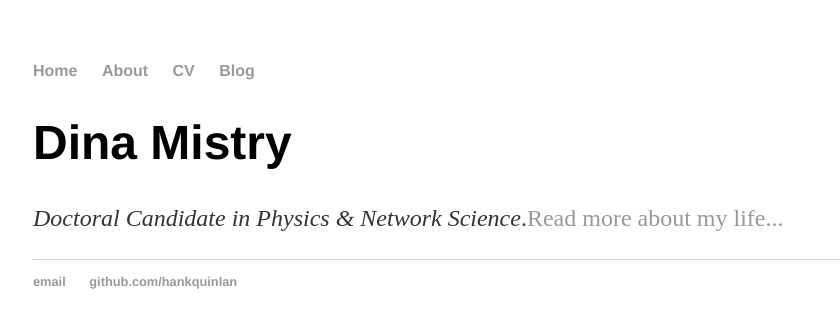
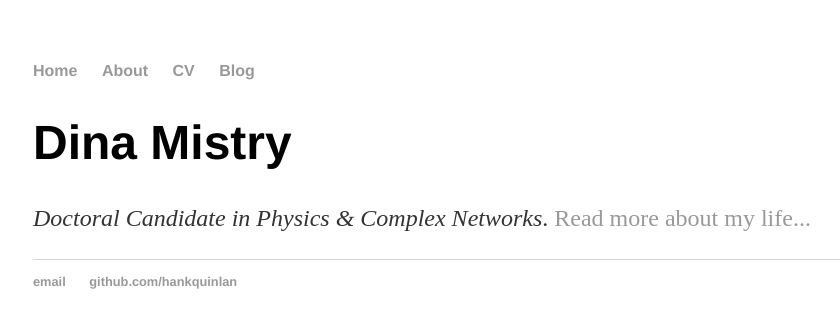
Before and after one commit to dinacmistry/dinacmistry.github.io, a Jekyll site: the page built from index.html, in a window 1280 px wide. Shown: the top 328 px of the page, without its empty margins (159-999 px from the left). Built offline with Jekyll 4.4.1, drawn with Linux system fonts in a browser that asks for light colours.

Commit message:
keep adding home pages

```diff
--- a/_config.yml
+++ b/_config.yml
@@ -1,3 +1,3 @@
-name: Hank Quinlan, Horrible Cop
+name: Dina Mistry
 markdown: kramdown
 permalink: /blog/:year/:month/:day/:title
--- a/index.html
+++ b/index.html
@@ -5,5 +5,5 @@ title: Dina Mistry
 
 		<div class="blurb">
 			<h1>Dina Mistry</h1>
-			<p><em>Doctoral Candidate in Physics & Network Science</em>.<a href="/about">Read more about my life...</a></p>
+			<p><em>Doctoral Candidate in Physics & Complex Networks</em>. <a href="/about">Read more about my life...</a></p>
 		</div>
```
